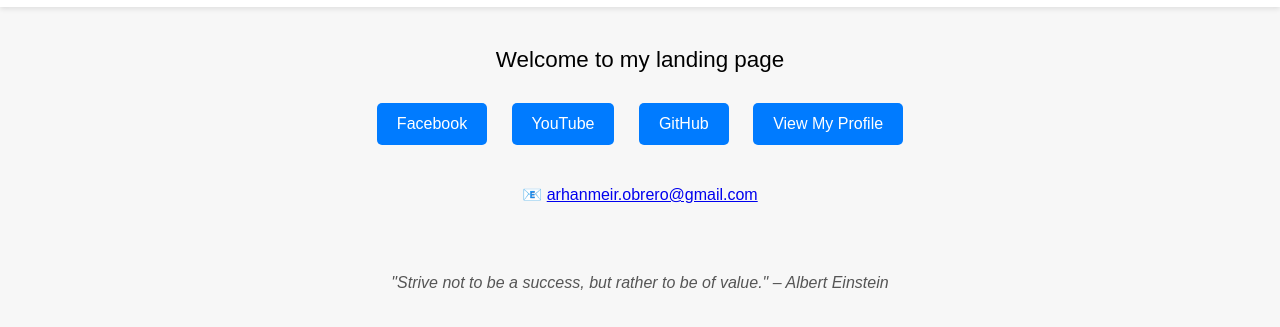
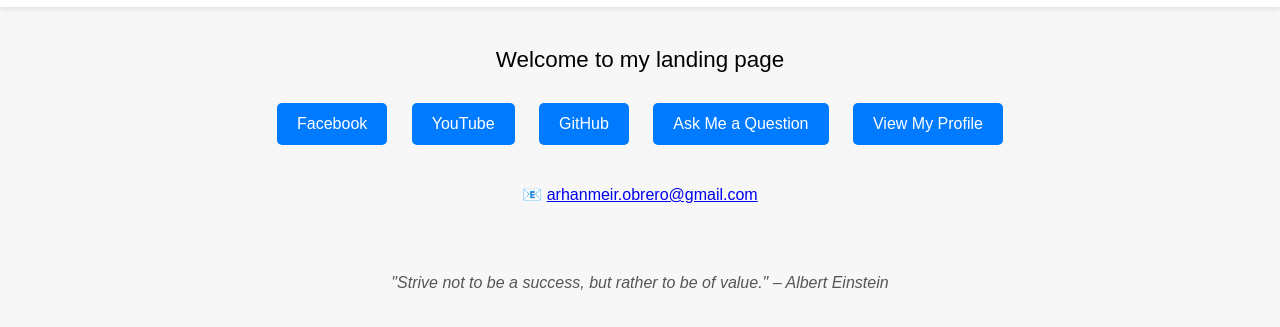
Before and after one commit to Landing749/Landing, a plain HTML site: page index.html in a window 1280 px wide. Shown: the part 63-390 px from the top of the page. Drawn offline with Linux system fonts and the light colour scheme.

Commit message:
Update index.html

```diff
--- a/index.html
+++ b/index.html
@@ -115,6 +115,7 @@
     <a href="https://www.facebook.com/athan.meir.obrero" target="_blank">Facebook</a>
     <a href="https://www.youtube.com/@IDKWUTIMDOIN-w9v" target="_blank">YouTube</a>
     <a href="https://github.com/Landing749" target="_blank">GitHub</a>
+    <a href="https://ngl.link/ifykyk97469" target="_blank">Ask Me a Question</a>
     <a href="profile.html">View My Profile</a>
   </div>
 
```
